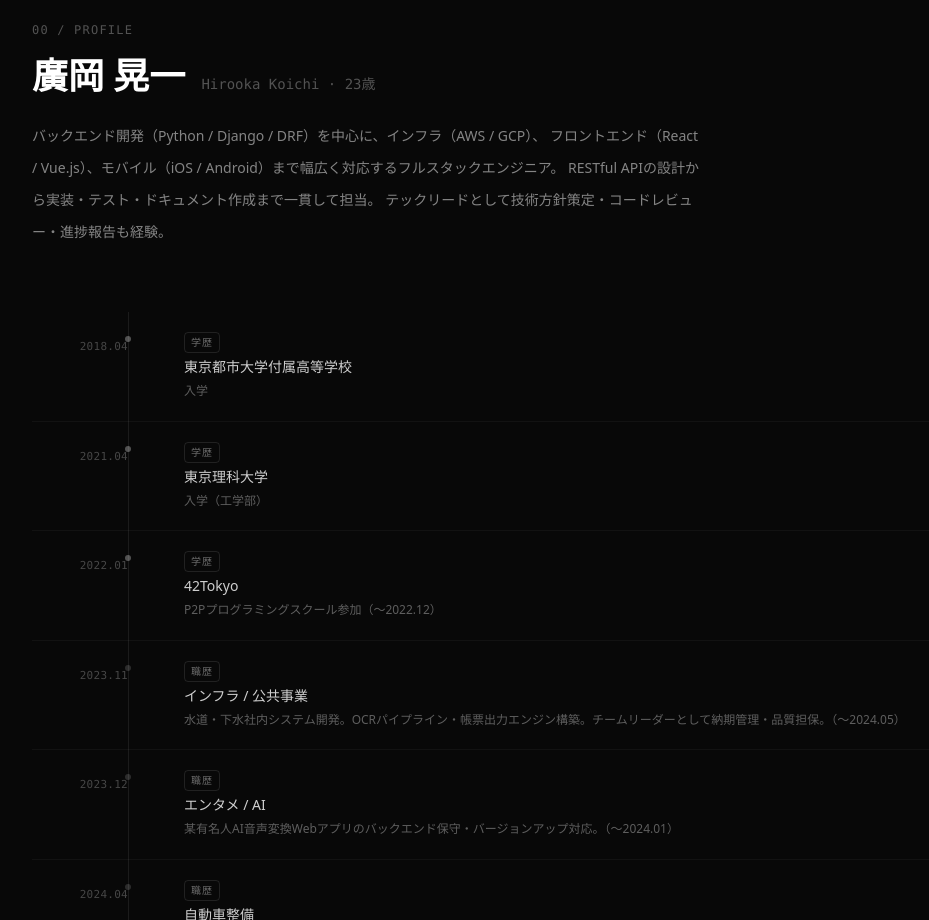
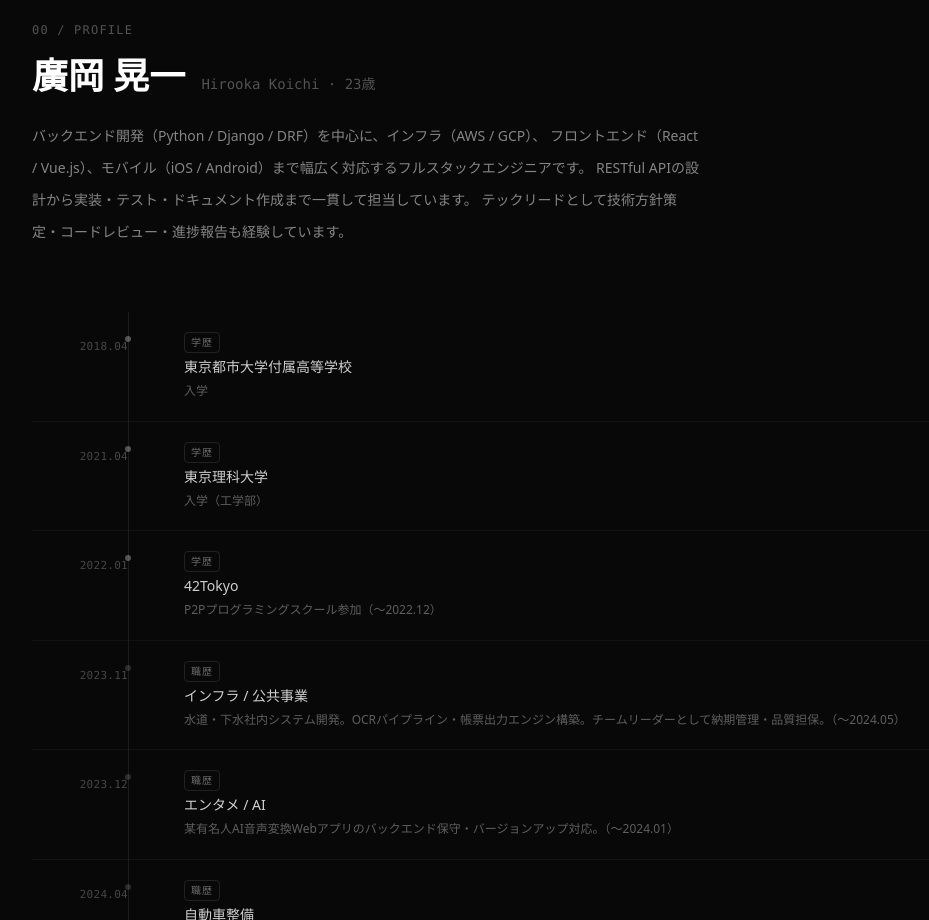
Before and after one commit to lokochaol/portfolio, a Next.js app: page / in a window 1280 px wide. Shown: the part 880-1800 px from the top of the page, without its empty margins (96-1025 px from the left). Built offline with nearby package versions, Linux system fonts and the light colour scheme.

Commit message:
copy: change Profile bio to polite form (ですます)
https://claude.ai/code/session_015EMpSigSkGveiRFWaEHTRy

```diff
--- a/src/components/Profile.tsx
+++ b/src/components/Profile.tsx
@@ -95,9 +95,9 @@ export default function Profile() {
           </div>
           <p className="mt-6 text-white/50 text-sm leading-8 max-w-2xl">
             バックエンド開発（Python / Django / DRF）を中心に、インフラ（AWS / GCP）、
-            フロントエンド（React / Vue.js）、モバイル（iOS / Android）まで幅広く対応するフルスタックエンジニア。
-            RESTful APIの設計から実装・テスト・ドキュメント作成まで一貫して担当。
-            テックリードとして技術方針策定・コードレビュー・進捗報告も経験。
+            フロントエンド（React / Vue.js）、モバイル（iOS / Android）まで幅広く対応するフルスタックエンジニアです。
+            RESTful APIの設計から実装・テスト・ドキュメント作成まで一貫して担当しています。
+            テックリードとして技術方針策定・コードレビュー・進捗報告も経験しています。
           </p>
         </motion.div>
 
```
